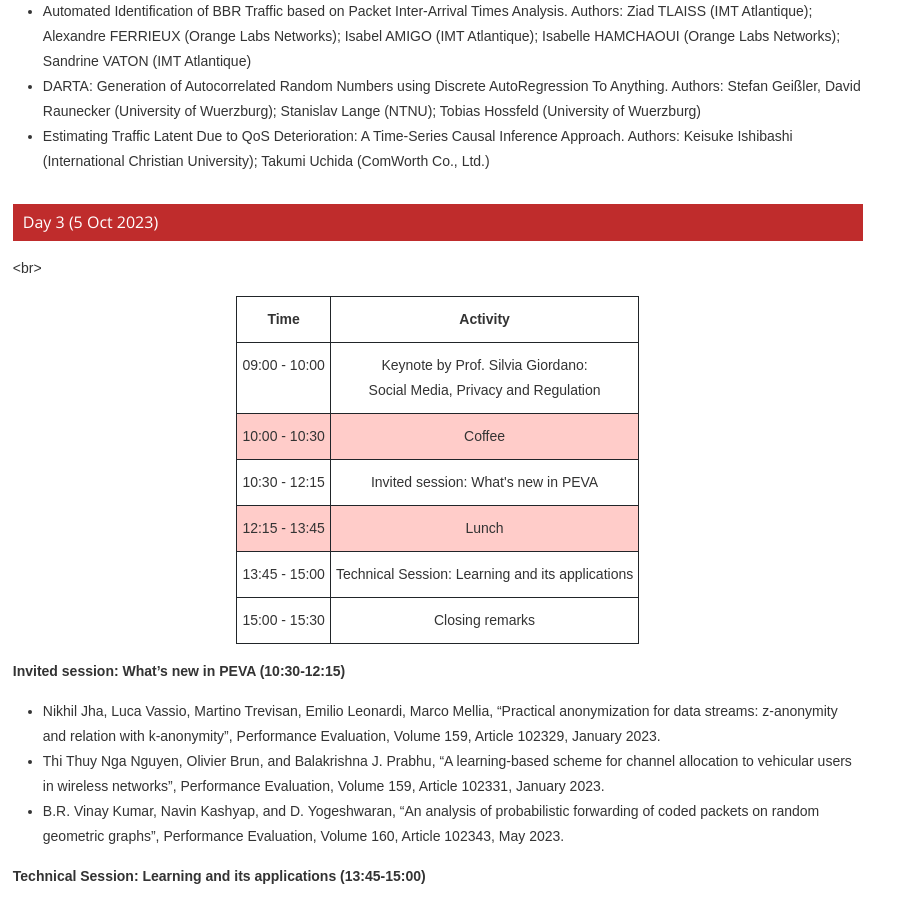
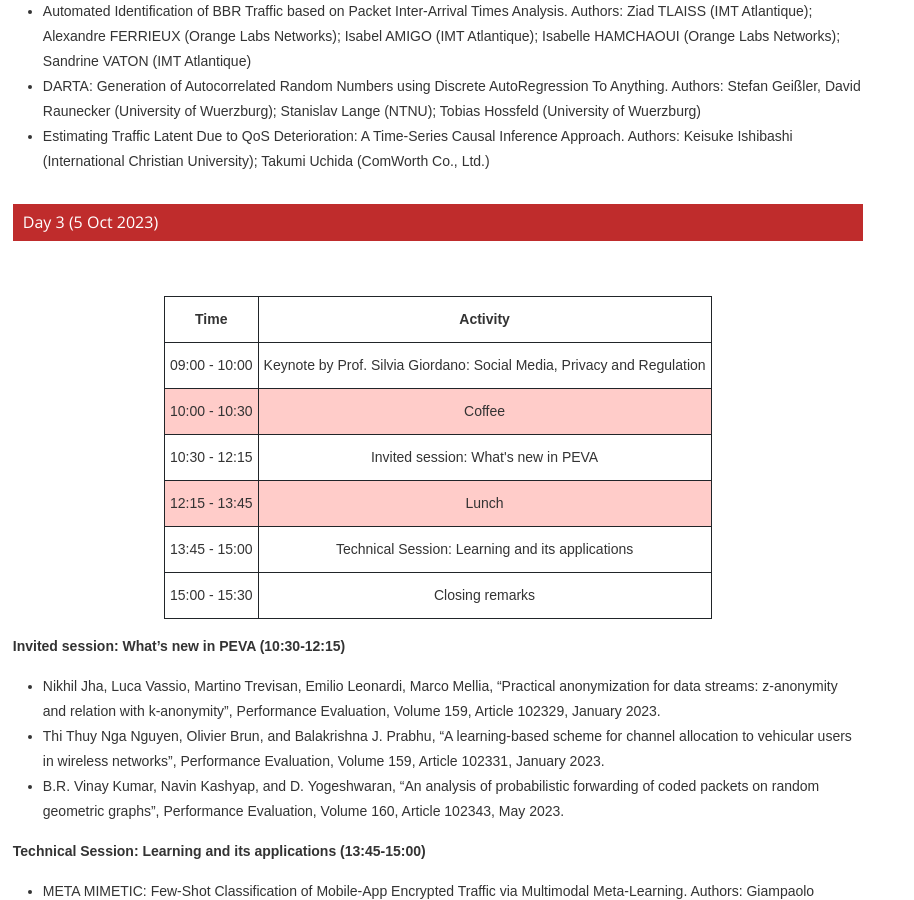
Before and after one commit to ohohlfeld/itc35, a Jekyll site: the page built from program.md, in a window 1280 px wide and 900 px high, scrolled down 2475 px. Shown: the whole window, without its empty margins (0-914 px from the left). Built offline with Jekyll 4.4.1, drawn with Linux system fonts in a browser that asks for light colours.

Commit message:
Update program.md

```diff
--- a/program.md
+++ b/program.md
@@ -134,7 +134,7 @@
 
 
 ## Day 3 (5 Oct 2023)
-<br\>
+<br>
 <div align="center">
 <style type="text/css">
 .tg  {border-collapse:collapse;border-spacing:0;}
@@ -156,7 +156,7 @@
 <tbody>
   <tr>
     <td class="tg-wp8o">09:00 - 10:00</td>
-    <td class="tg-wp8o">Keynote by Prof. Silvia Giordano: <br>Social Media, Privacy and Regulation</td>
+    <td class="tg-wp8o">Keynote by Prof. Silvia Giordano: Social Media, Privacy and Regulation</td>
   </tr>
   <tr>
     <td class="tg-r31r">10:00 - 10:30</td>
```
